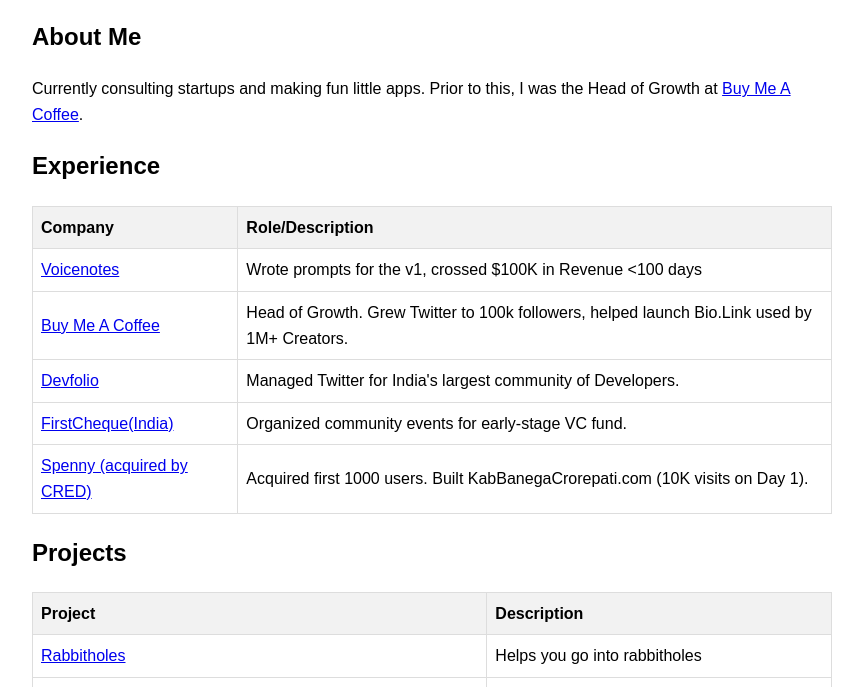
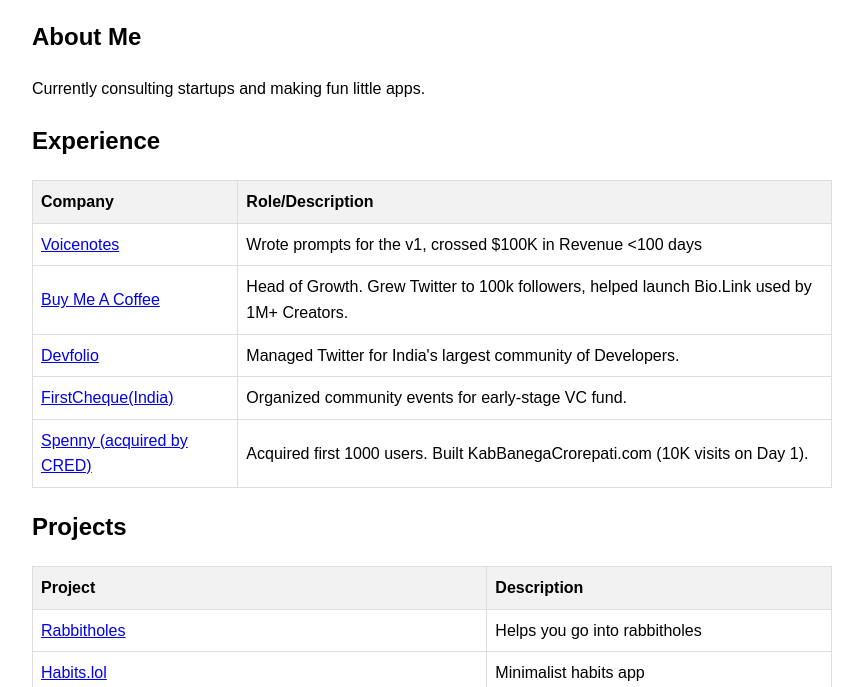
Before and after one commit to ankitkr0/personal, a plain HTML site: page index.html in a window 1280 px wide. Shown: the part 96-783 px from the top of the page, without its empty margins (208-1071 px from the left). Drawn offline with Linux system fonts and the light colour scheme.

Commit message:
Update index.html

```diff
--- a/index.html
+++ b/index.html
@@ -38,7 +38,7 @@
     <h1>Ankit</h1>
 
     <h2>About Me</h2>
-    <p>Currently consulting startups and making fun little apps. Prior to this, I was the Head of Growth at <a href="https://www.buymeacoffee.com" target="_blank">Buy Me A Coffee</a>.</p>
+    <p>Currently consulting startups and making fun little apps.</p>
 
     <h2>Experience</h2>
     <table>
```
